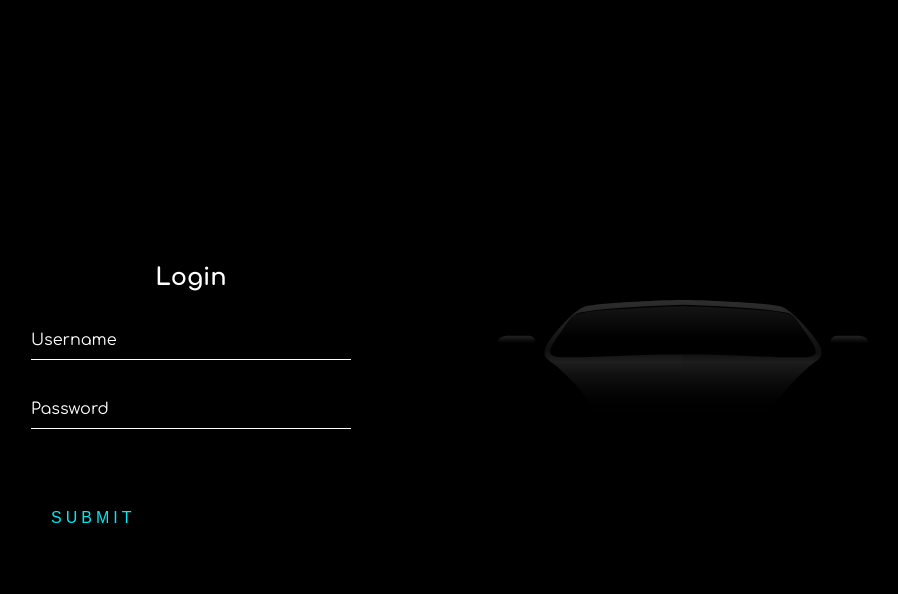
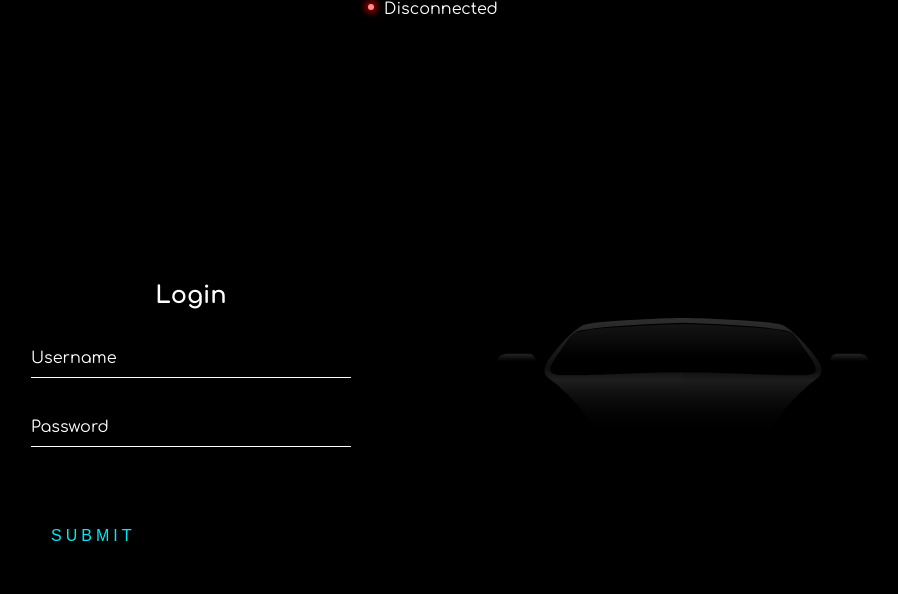
Before and after one commit to drameBoubacar/reservation-car, a PHP site: page /Login/login.php in a window 1280 px wide. Shown: the top 594 px of the page, without its empty margins (207-1105 px from the left). Before the commit the page ends 523 px from the top, so only its background shows below. Run offline with PHP 8.4, Linux system fonts and the light colour scheme; data that the repository does not hold is empty.

Commit message:
UPDATE 12:28 PM

```diff
--- a/Login/login.php
+++ b/Login/login.php
@@ -2,12 +2,10 @@
 include_once 'connect.php';
 $username = $_POST['name'];
 $password = $_POST['password'];
-if(isset($_POST['submit']) && $username == 'test' && $password == 1234)
-{
-    sleep(5);
-    header('location:../Html/index.html');
-}
+$user = 'test';
+
 ?>
+
 <!DOCTYPE html>
 <html lang="en">
 
@@ -20,7 +18,13 @@ if(isset($_POST['submit']) && $username == 'test' && $password == 1234)
 </head>
 
 <body>
+    <header>
+        <div class="connect_status">
+            <div class="light"></div>
+            <span>Disconnected</span>
+        </div>
 
+    </header>
     <div class="container">
         <div class="login-box">
             <h2>Login</h2>
@@ -40,11 +44,10 @@ if(isset($_POST['submit']) && $username == 'test' && $password == 1234)
                     }
                 </script>
                 <input type='submit' id="submit" name='submit' class="sub" onclick="play()">
-                    <span></span>
-                    <span></span>
-                    <span></span>
-                    <span></span>
-                    Submit
+                <span></span>
+                <span></span>
+                <span></span>
+                <span></span>
                 </input>
                 <audio id="audioMusic">
                     <source src="./car-engine-sound-effect.mp3">
--- a/Login/script.js
+++ b/Login/script.js
@@ -10,3 +10,11 @@ submit.addEventListener("click", function() {
     voitureAllume.style.transition = "1s";
     console.log('click');
 });
+
+let requete = new XMLHttpRequest();
+requete.onload = function() {
+    //La variable à passer est alors contenue dans l'objet response et l'attribut responseText.
+    let username = this.responseText;
+};
+requete.open(get, login.php, true); //True pour que l'exécution du script continue pendant le chargement, false pour attendre.
+requete.send();
--- a/Login/style.css
+++ b/Login/style.css
@@ -229,19 +229,44 @@ body {
     display: none;
 }
 
-@media (max-width: 810px)
-{
-    .container
-    {
+header .connect_status {
+    display: flex;
+    justify-content: center;
+    color: white;
+    align-items: center;
+}
+
+header .connect_status .light {
+    margin-right: 10px;
+    margin-bottom: 4px;
+    width: 6px;
+    height: 6px;
+    background-color: #ff8c8c;
+    border-radius: 100%;
+    box-shadow: 0 0 8px rgb(255, 0, 0), 0 0 8px rgb(255, 0, 0), 0 0 8px rgb(255, 0, 0);
+    animation: animlight 3s infinite;
+}
+
+@keyframes animlight {
+    0% {
+        box-shadow: 0 0 8px rgb(255, 0, 0), 0 0 8px rgb(255, 0, 0), 0 0 8px rgb(255, 0, 0);
+    }
+    50% {
+        box-shadow: 0 0 2px rgb(255, 0, 0), 0 0 2px rgb(255, 0, 0)rgb(255, 0, 0)0 2px lime;
+    }
+    100% {
+        box-shadow: 0 0 8px rgb(255, 0, 0), 0 0 8px rgb(255, 0, 0), 0 0 8px rgb(255, 0, 0);
+    }
+}
+
+@media (max-width: 810px) {
+    .container {
         display: flex;
         align-items: center;
         flex-direction: column-reverse;
     }
-
-    .car_headlight
-    {
+    .car_headlight {
         width: 60%;
         padding-right: 100px;
     }
-
 }
--- a/index.php
+++ b/index.php
@@ -44,7 +44,7 @@
                 <h1><span class="heading">A new</span> <span>experience.</span><br>Reserve your car<br>Now.</h1>
 
                 <div class="btn">
-                <input type="button" value="Démarrer">
+                <input type="button" id='btn1' value="Démarrer">
 
                 </div>
 
@@ -64,5 +64,5 @@
         </div>
     </div>
 </body>
-<script src="/main.js"></script>
+<script src="./main.js"></script>
 </html>
```
Also changed, not shown: 1 other file.
